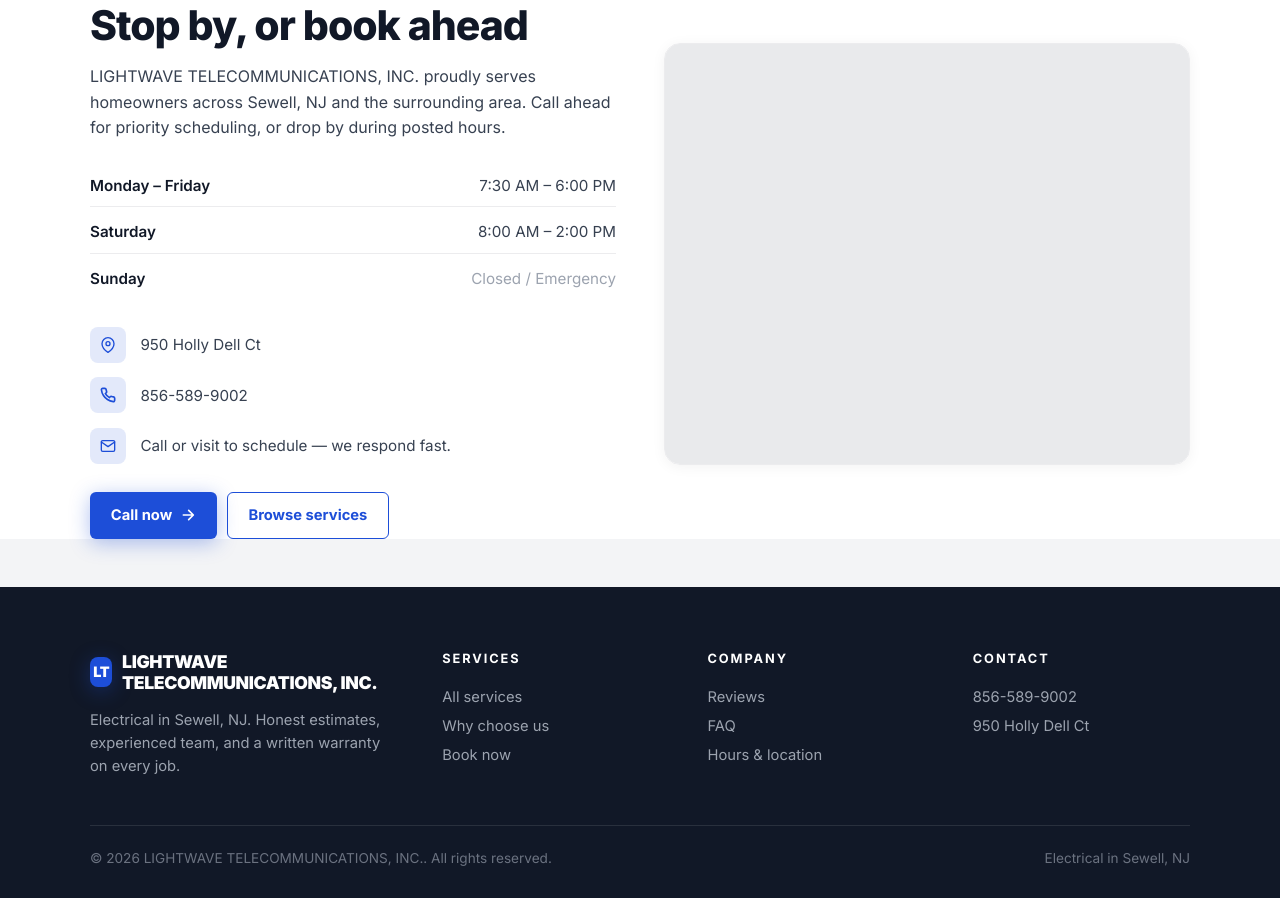
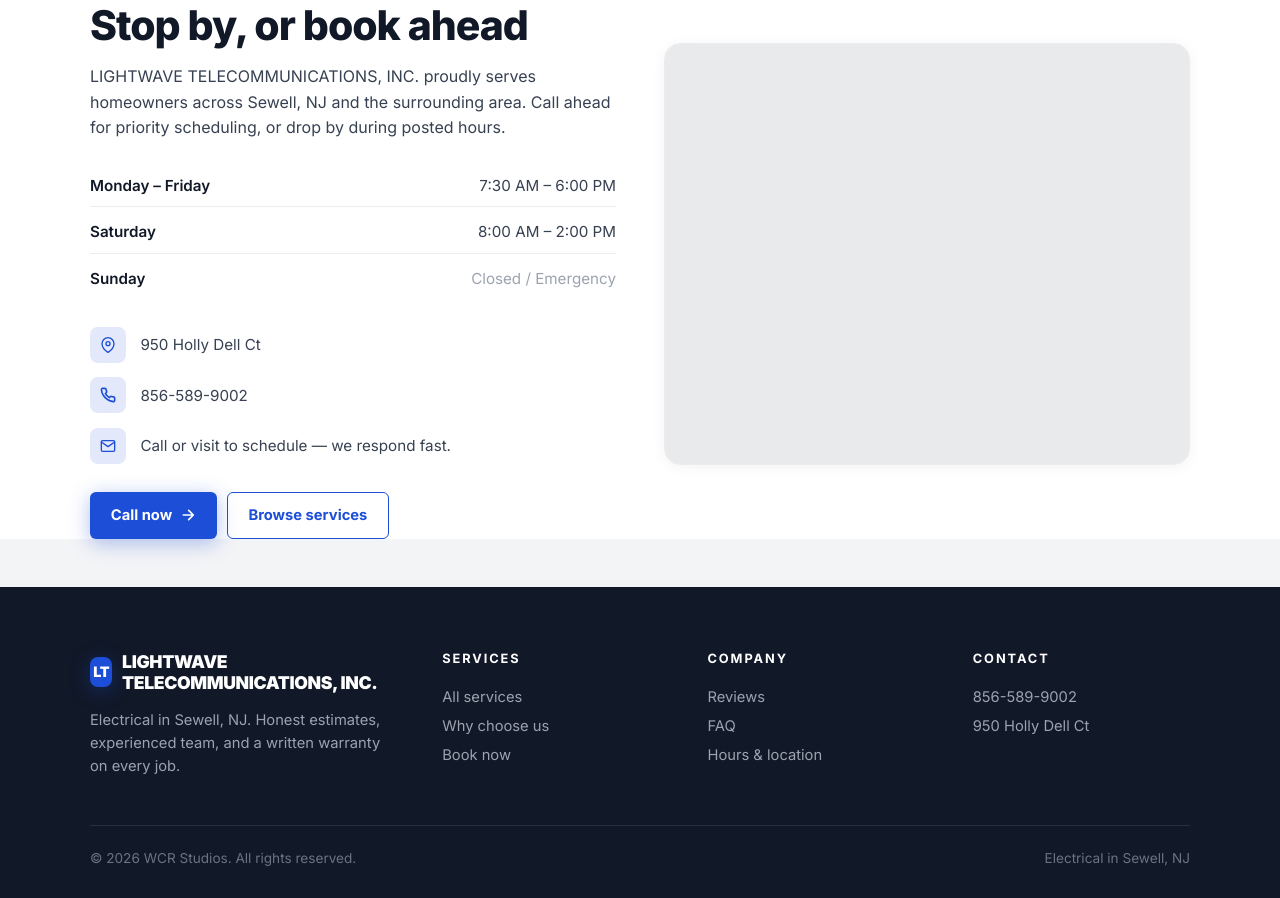
Before and after one commit to Wrenbjor/trades--lightwave-telecommunications-inc, a plain HTML site: page index.html in a window 1280 px wide. Shown: the part 4691-5589 px from the top of the page. Drawn offline with nearby package versions, Linux system fonts and the light colour scheme; no server answers.

Commit message:
Update site

```diff
--- a/index.html
+++ b/index.html
@@ -605,7 +605,7 @@
     </div>
   </div>
   <div class="foot-bottom">
-    <div>&copy; 2026 LIGHTWAVE TELECOMMUNICATIONS, INC.. All rights reserved.</div>
+    <div>&copy; 2026 WCR Studios. All rights reserved.</div>
     <div>Electrical in Sewell, NJ</div>
   </div>
 </footer>
```
